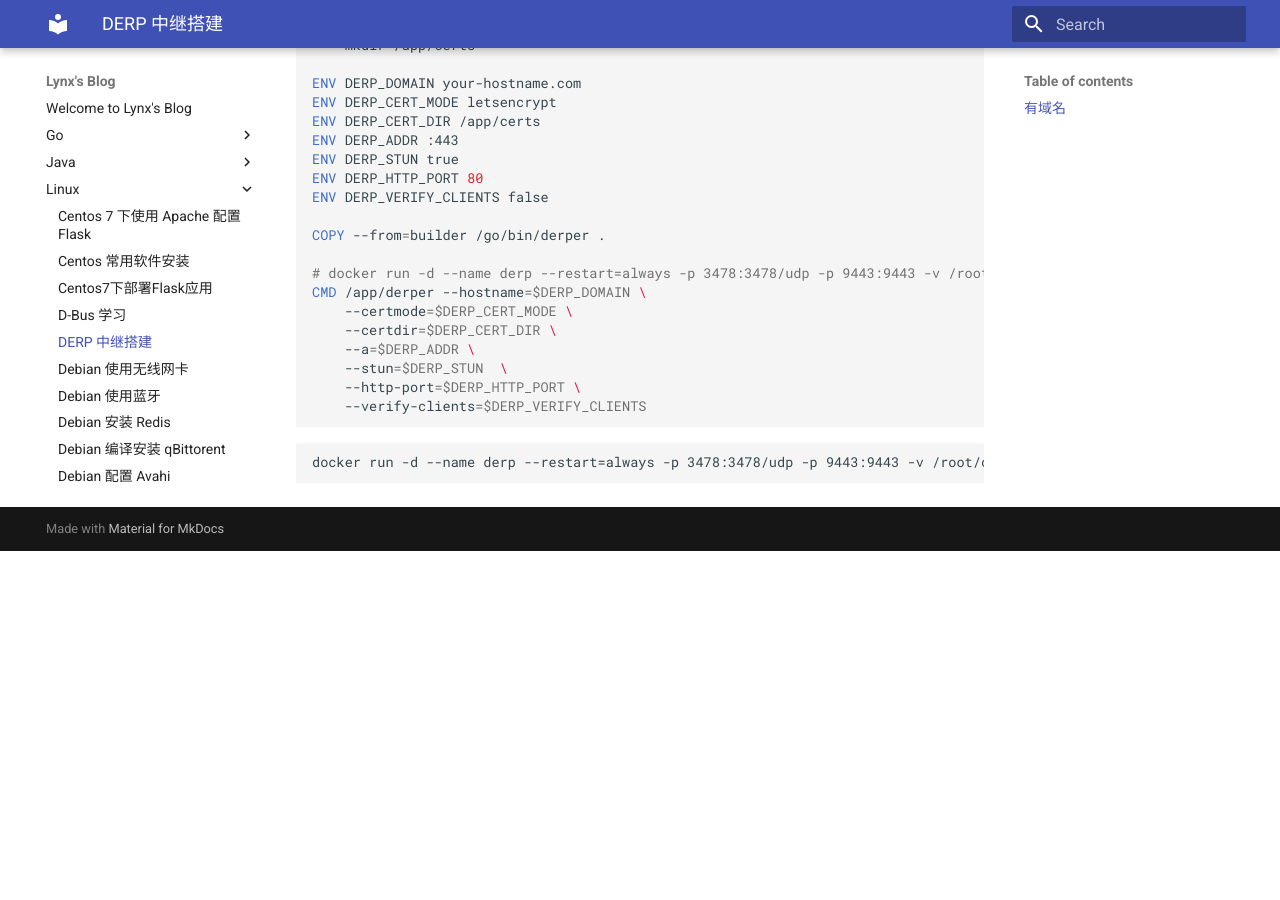
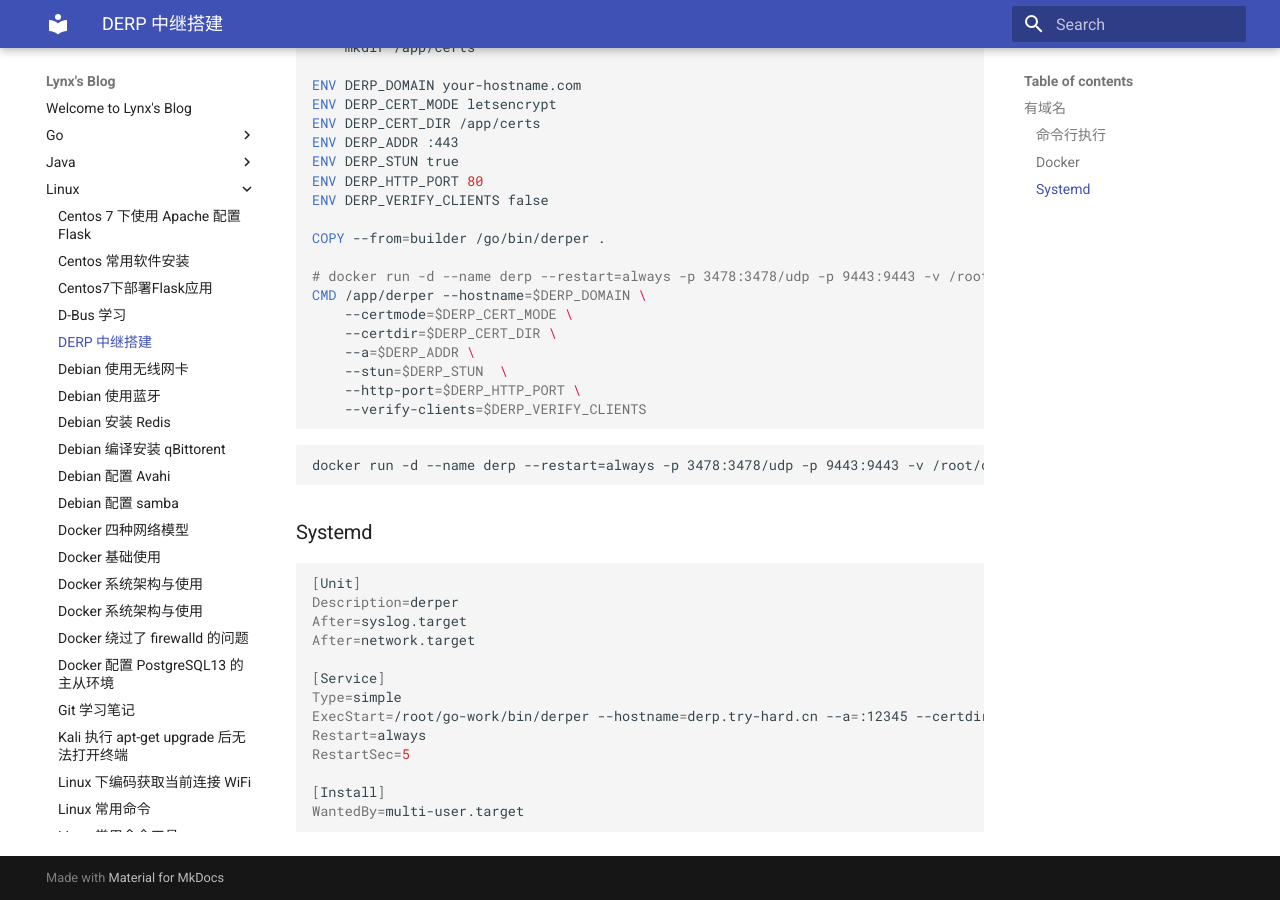
Before and after one commit to 1314liuwei/blog, an MkDocs documentation site: the page built from docs/Linux/DERP 中继搭建.md, in a window 1280 px wide and 900 px high, scrolled down 767 px. Built offline with MkDocs 1.6.1 and Material for MkDocs 9.7.7, drawn with Linux system fonts in a browser that asks for light colours; before the commit the page ends 1318 px from its top, so only the background shows below that; some of the changed text lies outside the part shown.

Commit message:
2023/04/10 周一

````diff
--- a/docs/Linux/DERP 中继搭建.md
+++ b/docs/Linux/DERP 中继搭建.md
@@ -6,19 +6,17 @@
 > 1. Go 1.20+
 > 2. 域名和 https 证书
 
-搭建步骤：
+### 命令行执行
 
 ```bash
 # 1. 安装，路径在 $GOROOT/bin $GOBIN $GOPATH/bin 中的一个，一般在 $GOPATH/bin
 go install tailscale.com/cmd/derper@main
 
-#
-
 # 2. 执行命令
-derper --hostname=example.com --a=:12345 --certdir=/root/certs
+derper --hostname=example.com --a=:12345 --certdir=/root/derp  --certmode=manual --http-port=80
 ```
 
-Dockerfile:
+### Docker
 
 ```dockerfile
 FROM golang:latest AS builder
@@ -60,3 +58,21 @@ CMD /app/derper --hostname=$DERP_DOMAIN \
 ```
 docker run -d --name derp --restart=always -p 3478:3478/udp -p 9443:9443 -v /root/certs:/app/certs -e DERP_DOMAIN=example.com -e DERP_ADDR=:9443 -e DERP_CERT_MODE=manual derper
 ```
+
+### Systemd
+
+```bash
+[Unit]
+Description=derper
+After=syslog.target
+After=network.target
+
+[Service]
+Type=simple
+ExecStart=/root/go-work/bin/derper --hostname=derp.try-hard.cn --a=:12345 --certdir=/root/derp  --certmode=manual --http-port=-1
+Restart=always
+RestartSec=5
+
+[Install]
+WantedBy=multi-user.target
+```
````
